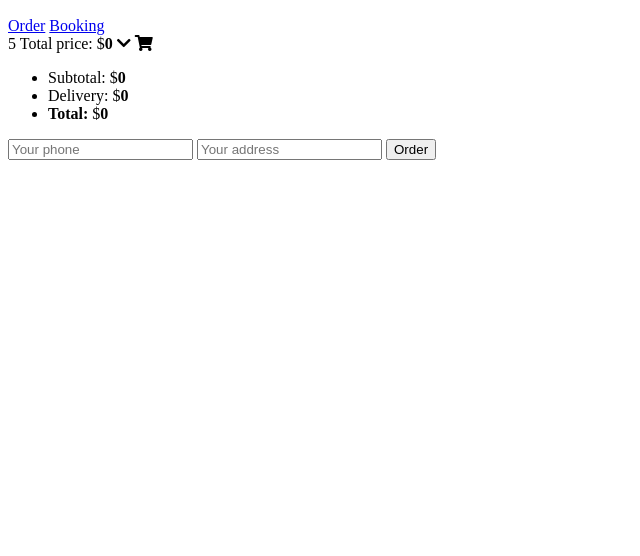
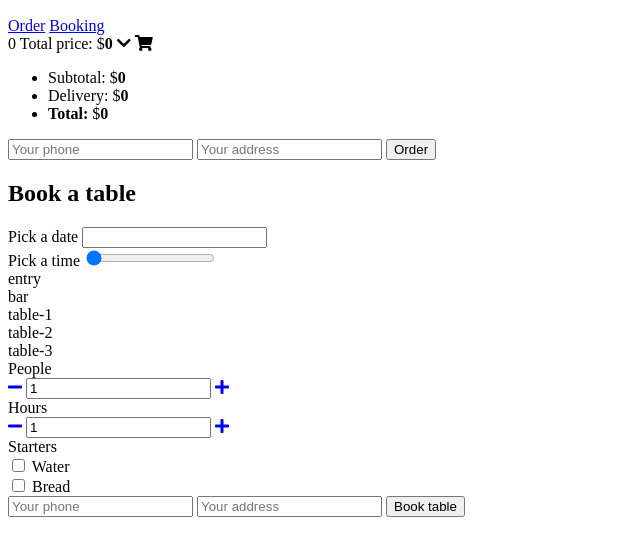
Before and after one commit to MarcinPytlak/project-pizzeria, a website with bundled scripts: page src/index.html in a window 1280 px wide. Shown: the part 110-666 px from the top of the page, without its empty margins (0-640 px from the left). Built offline with nearby package versions, Linux system fonts and the light colour scheme; files whose address does not match are found by name.

Commit message:
finish 10 module

```diff
--- a/src/index.html
+++ b/src/index.html
@@ -24,7 +24,7 @@
         </div>
         <div id="cart" class="cart">
           <div class="cart__summary">
-            <span class="cart__total-number">5</span>
+            <span class="cart__total-number">0</span>
             <span class="cart__total-price">Total price: $<strong>0</strong></span>
             <i class="fas fa-chevron-down"></i>
             <i class="fas fa-shopping-cart cart__icon"></i>
--- a/src/js/app.js
+++ b/src/js/app.js
@@ -1,6 +1,7 @@
 import {settings, select, classNames} from './settings.js';
 import Product from './components/Product.js';
 import Cart from './components/Cart.js';
+import Booking from './components/Booking.js';
 const app = {
   initPages: function(){
     const thisApp = this;
@@ -79,11 +80,18 @@ const app = {
       app.cart.add(event.detail.product);
     });
   },
+  initBooking: function(){
+    const thisApp = this;
+    thisApp.bookingList = document.querySelector(select.containerOf.booking);
+    thisApp.book = new Booking(thisApp.bookingList);
+
+  },
   init: function(){
     const thisApp = this;
     thisApp.initPages();
     thisApp.initData();
     thisApp.initCart();
+    thisApp.initBooking();
   },
 };
 app.init();
--- /dev/null
+++ b/src/js/components/Booking.js
@@ -0,0 +1,34 @@
+import {select, templates} from '../settings.js';
+import AmountWidget from './AmountWidget.js';
+class Booking{
+  constructor(element){
+    const thisBooking = this;
+    thisBooking.render(element);
+    thisBooking.initWidget();
+
+  }
+  render(element){
+    const thisBooking = this;
+    const generatedHTML = templates.bookingWidget();
+
+    thisBooking.dom = {};
+    console.log(element);
+    thisBooking.dom.wrapper = element;
+    thisBooking.dom.wrapper.innerHTML = generatedHTML;
+    thisBooking.dom.peopleAmount = thisBooking.dom.wrapper.querySelector(select.booking.peopleAmount);
+    thisBooking.dom.hoursAmount = thisBooking.dom.wrapper.querySelector(select.booking.hoursAmount);
+
+  }
+  initWidget(){
+    const thisBooking = this;
+    thisBooking.peopleAmount = new AmountWidget(thisBooking.dom.peopleAmount);
+    thisBooking.hoursAmount = new AmountWidget(thisBooking.dom.hoursAmount);
+    thisBooking.dom.peopleAmount.addEventListener('updated', function(){
+      console.log(thisBooking.dom.peopleAmount);
+    });
+    thisBooking.dom.hoursAmount.addEventListener('updated', function(){
+      console.log(thisBooking.dom.hoursAmount);
+    });
+  }
+}
+export default Booking;
--- a/src/js/components/CartProducts.js
+++ b/src/js/components/CartProducts.js
@@ -17,6 +17,7 @@ class CartProduct{
   getElements(element){
     const thisCartProduct = this;
     thisCartProduct.dom = {};
+    console.log(element);
     thisCartProduct.dom.wrapper = element;
     thisCartProduct.dom.amountWidget = thisCartProduct.dom.wrapper.querySelector(select.cartProduct.amountWidget);
     thisCartProduct.dom.price = thisCartProduct.dom.wrapper.querySelector(select.cartProduct.price);
```
